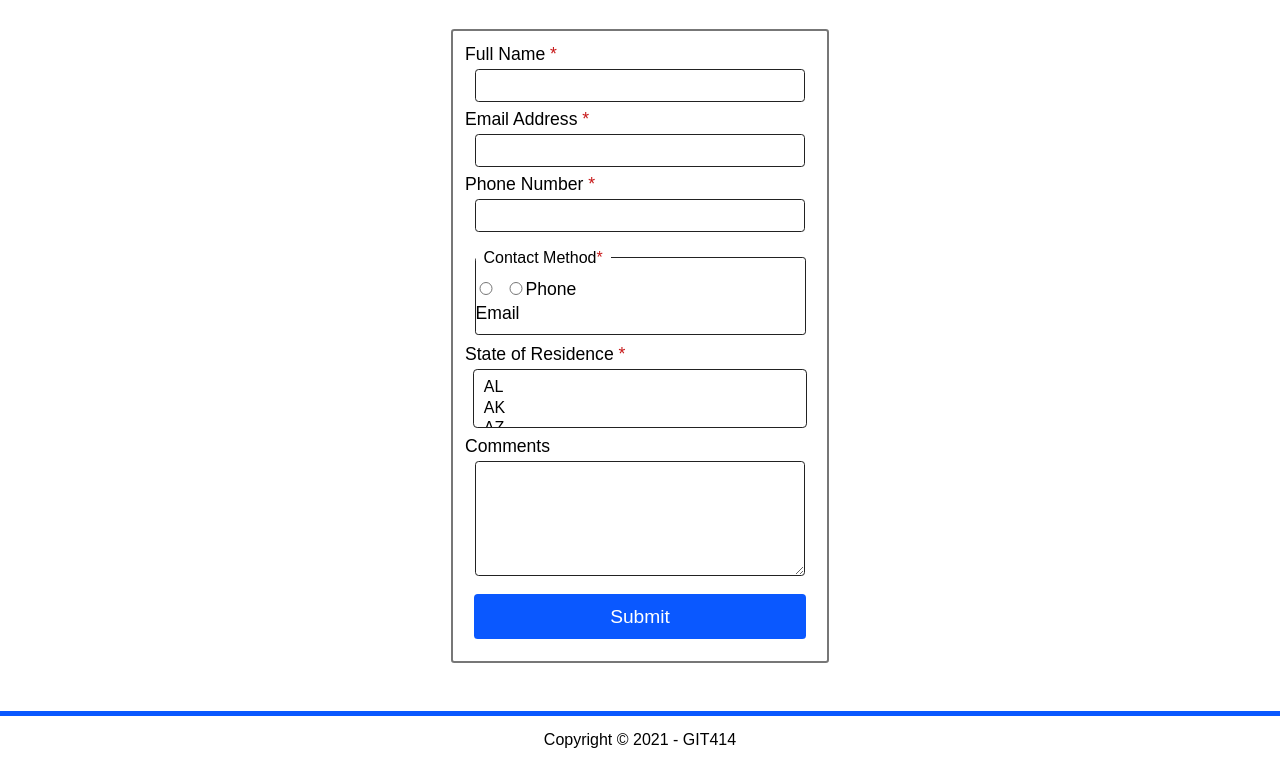
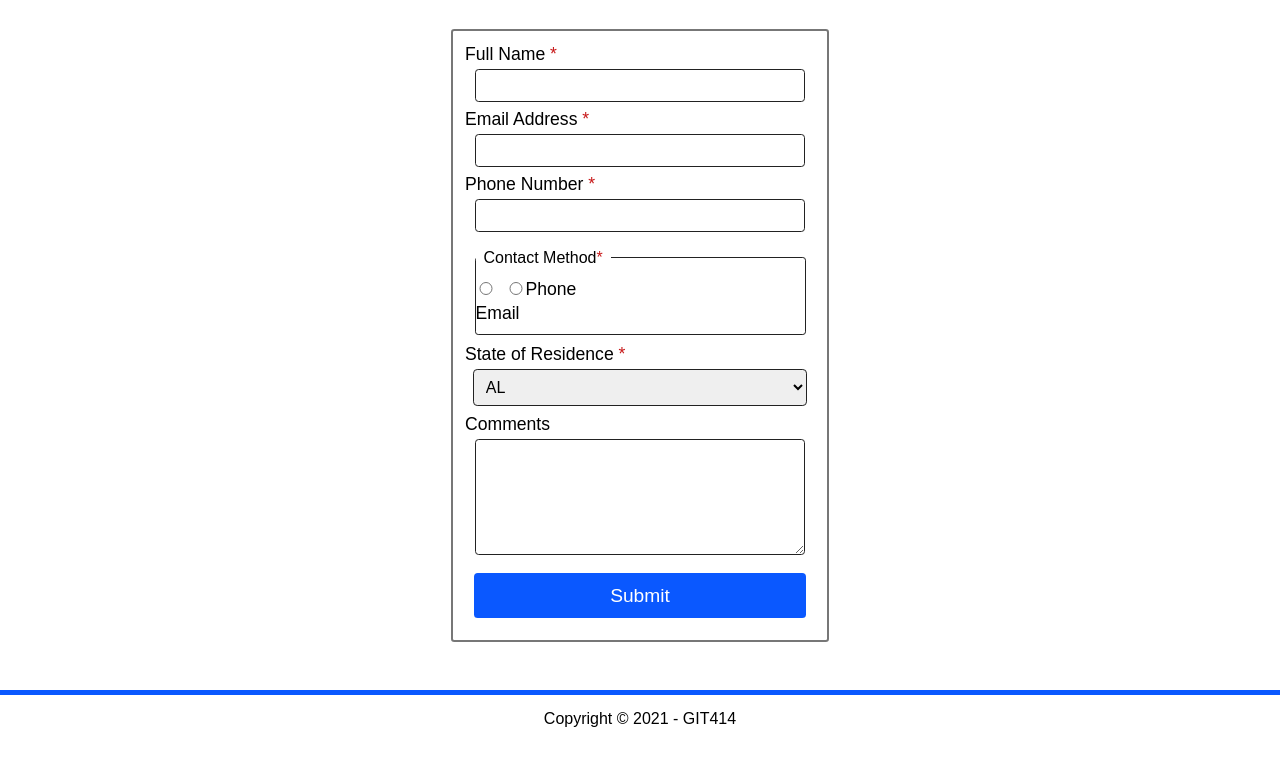
Before and after one commit to DakshaHegde/accessible-assignment, a plain HTML site: page index.html in a window 1280 px wide. Shown: the part 666-1430 px from the top of the page. After the commit the page ends 1409 px from the top, so only its background shows below. Drawn offline with Linux system fonts and the light colour scheme.

Commit message:
Update index.html

```diff
--- a/index.html
+++ b/index.html
@@ -46,7 +46,7 @@
    </fieldset>
 
    <label for="state">State of Residence <span class="required" aria-hidden="true">*</span></label>
-   <select id="state" name="state" required size="2">
+   <select id="state" name="state" required>
 
 	   <option value="state0">AL</option>
 	   <option value="state2">AK</option>
```
